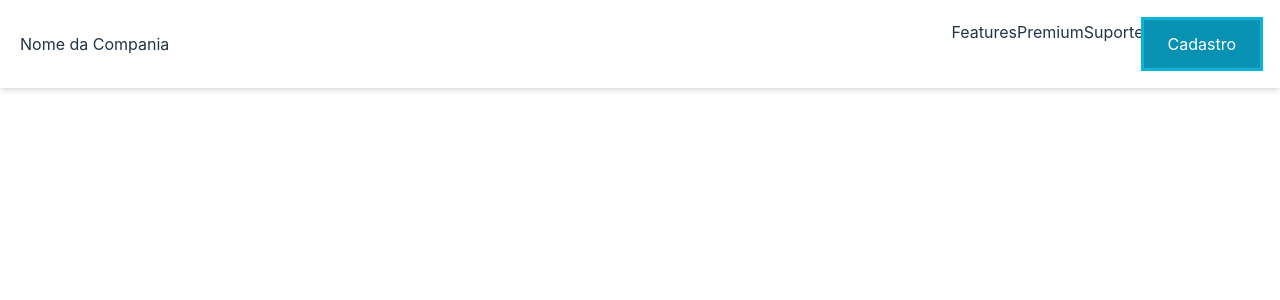
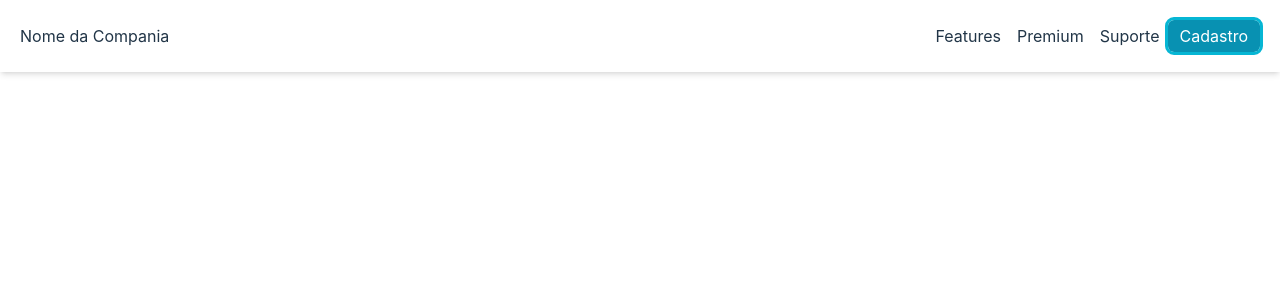
Before and after one commit to Walisson-Vilela/CoderHouse-project, a React (Vite) app in the folder e-commerce/: page / in a window 1280 px wide. Shown: the top 300 px of the page. Built offline with nearby package versions, Linux system fonts and the light colour scheme.

Commit message:
code adjustments
code adjustments

```diff
--- a/e-commerce/src/components/Header/Header.tsx
+++ b/e-commerce/src/components/Header/Header.tsx
@@ -2,12 +2,12 @@ const Header = () => {
   return (
     <nav className="w-full flex justify-between items-center p-5 bg-white shadow-md">
       <span>Nome da Compania</span>
-      <ul style={{ display: "flex" }}>
-        <a>Features</a>
-        <li>Premium</li>
-        <li>Suporte</li>
-        <li>
-          <button className="rounded-none bg-primaryColor rounded-md outline outline-cyan-500 text-white px-6 py-3">
+      <ul className="flex flex-row items-center">
+        <li className="mx-2">Features</li>
+        <li className="mx-2">Premium</li>
+        <li className="mx-2">Suporte</li>
+        <li >
+          <button className=" bg-primaryColor rounded-md outline outline-cyan-500 text-white px-3 py-1">
             Cadastro
           </button>
         </li>
```
